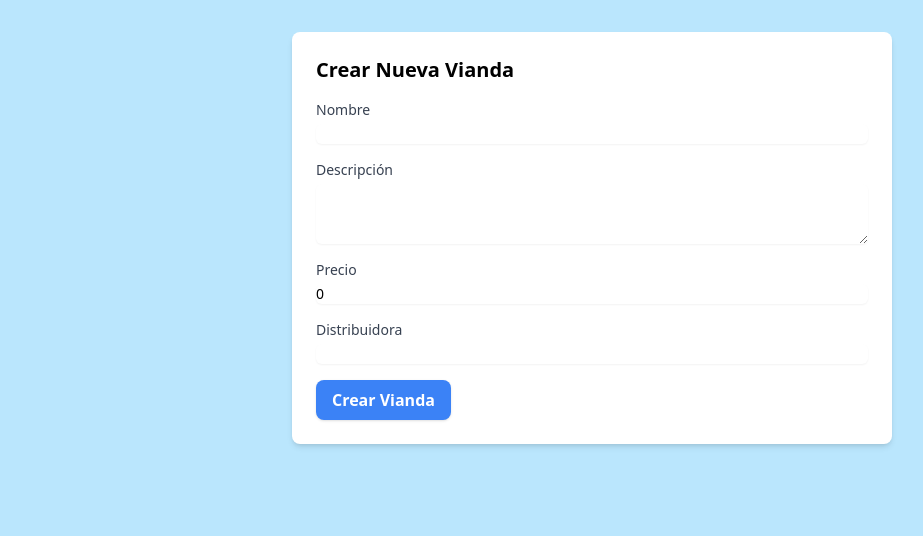
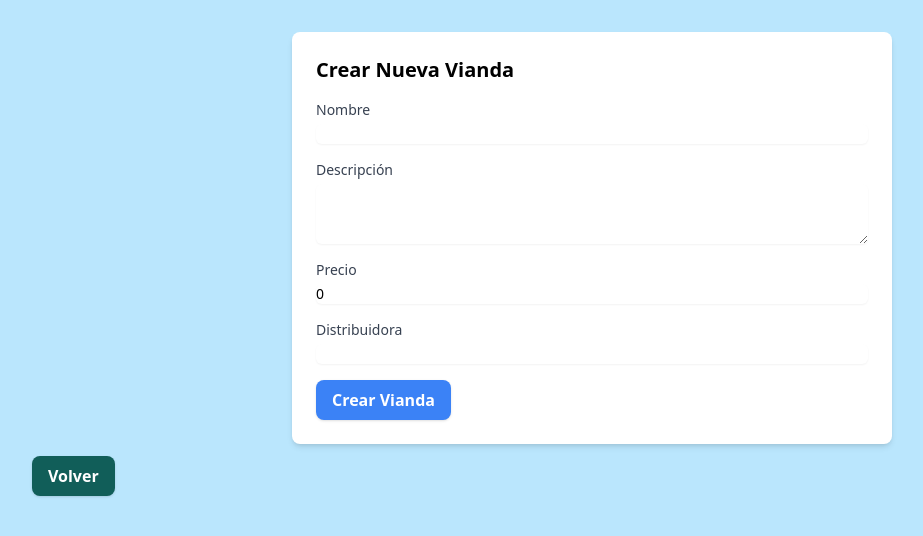
Before and after one commit to agusOlivieri/viandaApp-front-end, a Vue app: page /admin/viandas/new in a window 1280 px wide. Shown: the top 536 px of the page, without its empty margins (48-971 px from the left). Built offline with nearby package versions, Linux system fonts and the light colour scheme.

Commit message:
added VolverBtn to viandas view and new vianda view

```diff
--- a/src/components/VolverBtn.vue
+++ b/src/components/VolverBtn.vue
@@ -11,7 +11,7 @@ const volver = () => {
 
 <template>
     <div>
-        <button @click="volver" class="bg-gray-500 text-white font-bold py-2 px-4 rounded-lg shadow hover:bg-gray600 transition">
+        <button @click="volver" class=" bg-teal-800 text-white font-bold py-2 px-4 rounded-lg shadow hover:bg-teal-900 transition">
             Volver
         </button>
     </div>
--- a/src/views/NewViandaView.vue
+++ b/src/views/NewViandaView.vue
@@ -1,6 +1,7 @@
 <script setup>
 import { ref } from 'vue';
 import axios from "axios";
+import VolverBtn from '@/components/VolverBtn.vue';
 
 const vianda = ref({
     nombre: "",
@@ -88,4 +89,7 @@ const crearVianda = async () => {
         <p v-if="successMessage" class="mt-4 text-green-600 font-medium">{{ successMessage }}</p>
         <p v-if="errorMessage" class="mt-4 text-red-600 font-medium">{{ errorMessage }}</p>
     </div>
+    <div class="mt-3 ms-20">
+        <VolverBtn />
+    </div>
 </template>
--- a/src/views/ViandasView.vue
+++ b/src/views/ViandasView.vue
@@ -1,6 +1,6 @@
 <script setup>
 import ViandaAppTable from '@/components/ViandaAppTable.vue';
-
+import VolverBtn from '@/components/VolverBtn.vue';
 </script>
 
 <template>
@@ -8,5 +8,8 @@ import ViandaAppTable from '@/components/ViandaAppTable.vue';
         <div class="w-full flex justify-center">
             <ViandaAppTable :columns="['nombre', 'descripcion', 'precio']" :endpoint="'http://localhost:8080/api/viandas'" :queryParams="{}" />
         </div>
+        <div>
+            <VolverBtn />
+        </div>
     </section>
 </template>
```
